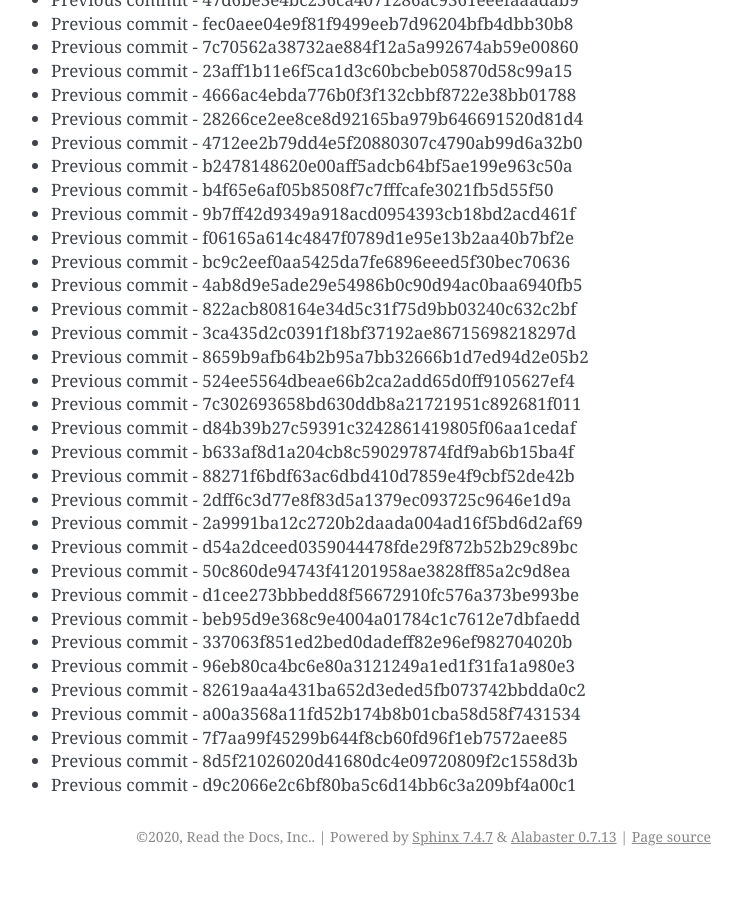
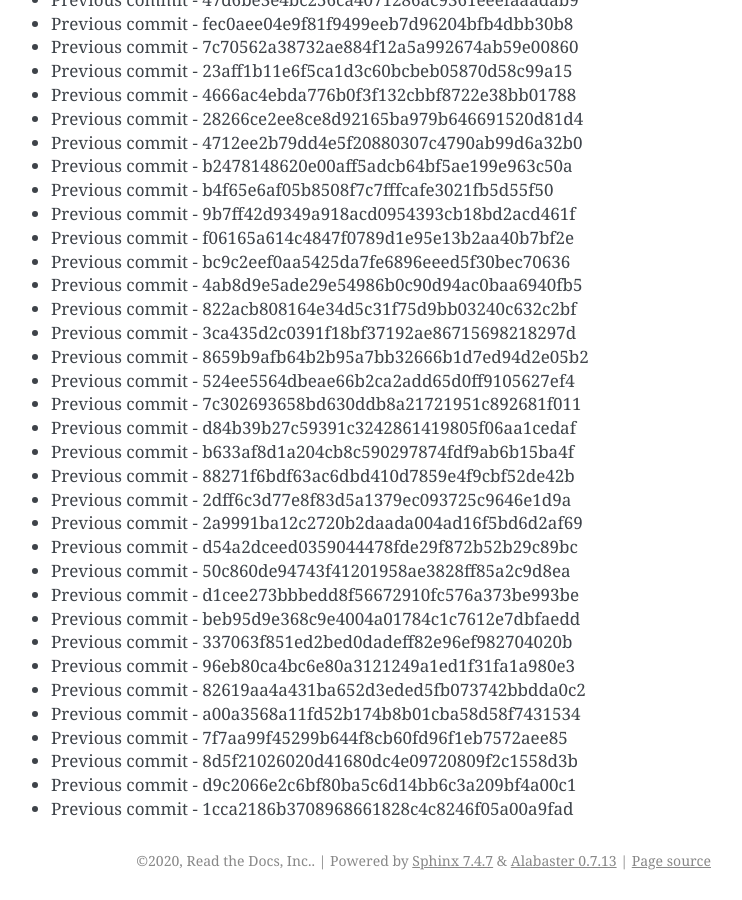
Before and after one commit to readthedocs/rtd-git-stresstest, a Sphinx documentation site: the page built from docs/updates.rst, in a window 1280 px wide and 900 px high, scrolled down 80637 px. Shown: the whole window, without its empty margins (399-1141 px from the left). Built offline with Sphinx 7.4.7, drawn with Linux system fonts in a browser that asks for light colours; before the commit the page ends 81513 px from its top, so only the background shows below that.

Commit message:
Generating commit from previous: 1cca2186b3708968661828c4c8246f05a00a9fad

```diff
--- a/docs/updates.rst
+++ b/docs/updates.rst
@@ -3420,3 +3420,4 @@ It can be tested for any performance characteristics.
 * Previous commit - 7f7aa99f45299b644f8cb60fd96f1eb7572aee85
 * Previous commit - 8d5f21026020d41680dc4e09720809f2c1558d3b
 * Previous commit - d9c2066e2c6bf80ba5c6d14bb6c3a209bf4a00c1
+* Previous commit - 1cca2186b3708968661828c4c8246f05a00a9fad
```
